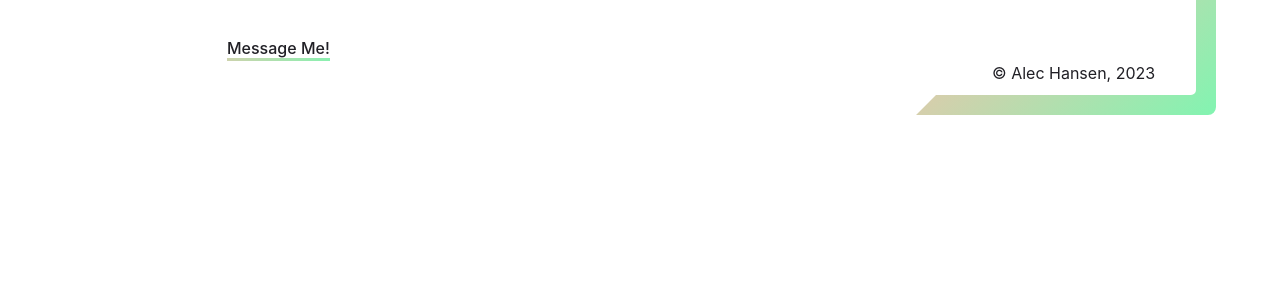
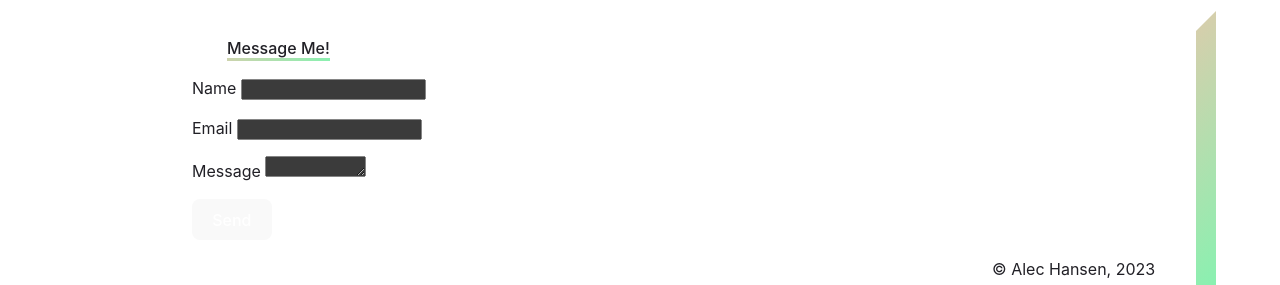
Before and after one commit to alecdhansen/AlecHansen, a React (Vite) app: page / in a window 1280 px wide. Shown: the part 661-946 px from the top of the page. Before the commit the page ends 800 px from the top, so only its background shows below. Built offline with nearby package versions, Linux system fonts and the light colour scheme.

Commit message:
add form - basic

```diff
--- a/src/components/AboutMe/index.tsx
+++ b/src/components/AboutMe/index.tsx
@@ -6,6 +6,7 @@ import {
   Underline,
 } from "./style";
 import { Props } from "../../utils/types";
+import Form from "../Form";
 
 const AboutMe: React.FC<Props> = ({ c1, c2 }) => {
   return (
@@ -46,6 +47,7 @@ const AboutMe: React.FC<Props> = ({ c1, c2 }) => {
           Message Me!
         </Link>
       </Underline>
+      <Form />
     </AboutMeContainer>
   );
 };
--- /dev/null
+++ b/src/components/Form/index.tsx
@@ -0,0 +1,25 @@
+const Form = () => {
+  return (
+    <form name="contact" data-netlify="true">
+      <p>
+        <label>
+          Name <input type="text" name="name" />
+        </label>
+      </p>
+      <p>
+        <label>
+          Email <input type="email" name="email" />
+        </label>
+      </p>
+      <p>
+        <label htmlFor="form">
+          Message <textarea id="form" rows={1} cols={10} />
+        </label>
+      </p>
+      <p>
+        <button type="submit">Send</button>
+      </p>
+    </form>
+  );
+};
+export default Form;
```
Also changed, not shown: src/components/Form/style.ts (added).
